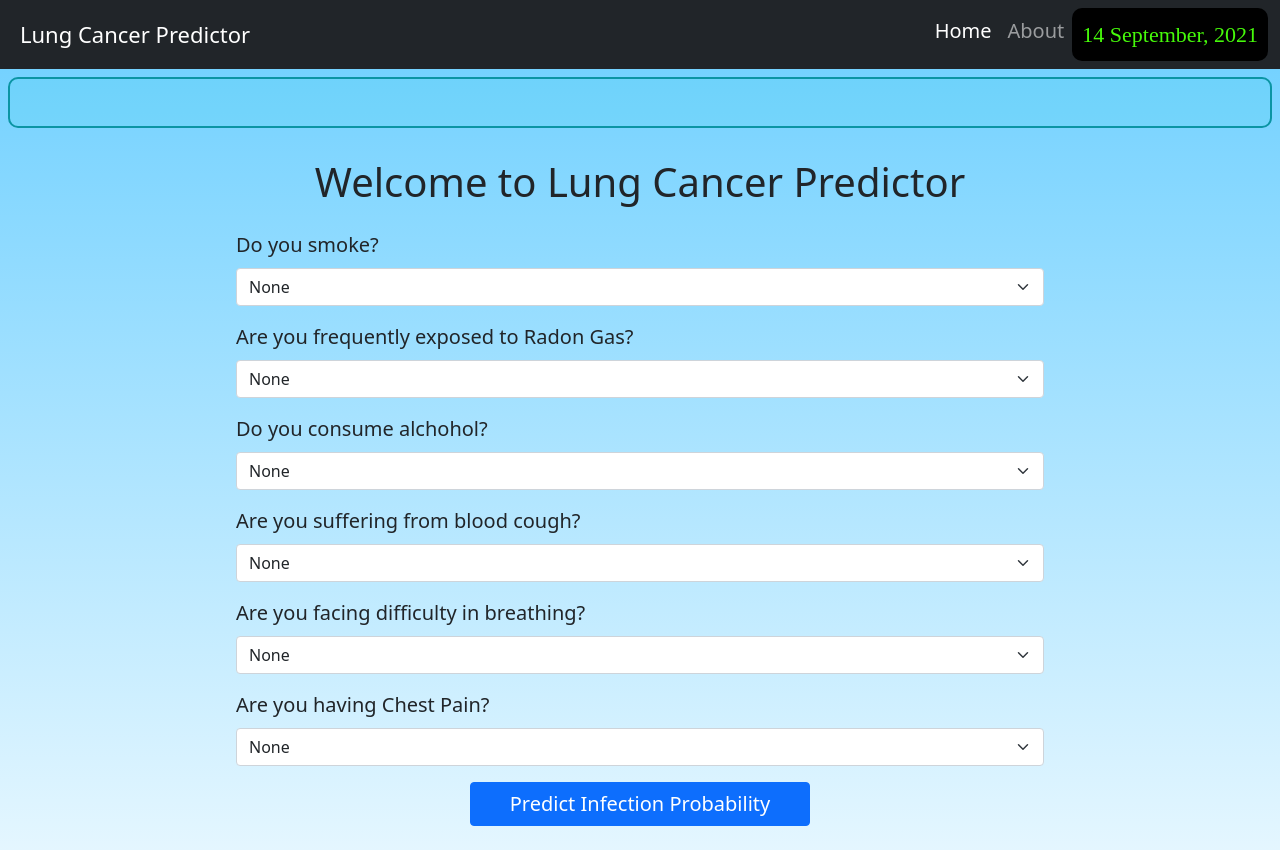
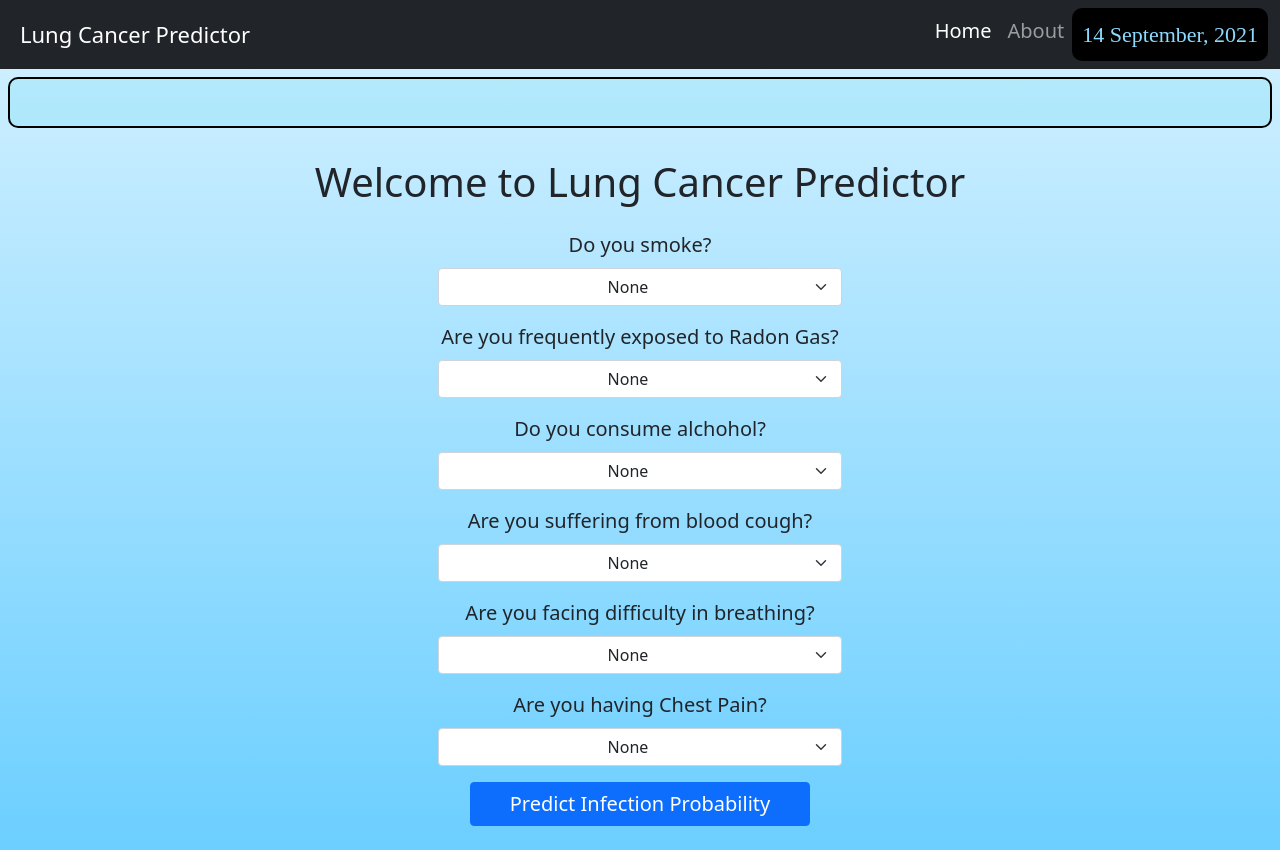
Before and after one commit to The-Coding-Hub/Lung-Cancer-Predictor, a Flask app: page / in a window 1280 px wide. Run offline with Flask 2, Linux system fonts and the light colour scheme; parts of the project's set-up code (start-up, migrations or seed data) failed here and were passed over.

Commit message:
Frontend Redesign

```diff
--- a/Static/css/style.css
+++ b/Static/css/style.css
@@ -1,5 +1,5 @@
 body {
-  background: linear-gradient(#00acff94, #0aafff1c);
+  background: linear-gradient(#0aafff2b, #00acff94);
 }
 
 .nav-link {
@@ -27,14 +27,14 @@ body {
 
 .notes {
   text-align: justify;
-  border: 1px solid #0b95a4;
+  border: 1px solid rgb(0, 0, 0);
   padding: 8px;
   border-radius: 10px;
 }
 
 .prevention {
   background-color: #52d3e833;
-  border: 2px solid #0b95a4;
+  border: 2px solid rgb(0, 0, 0);
   padding: 5px 5px 0px 5px;
   border-radius: 10px;
   margin-right: 8px;
@@ -51,7 +51,7 @@ body {
 
 #date {
   background-color: black;
-  color: #46fa0a;
+  color: #8ddaff;
   border-radius: 10px;
   padding: 10px;
   font-family: 'Times New Roman', Times, serif;
@@ -63,4 +63,13 @@ body {
   .container {
     width: 100%;
   }
+  .form-select {
+    width: 80% !important;
+  }
 }
+
+.form-select {
+  margin: auto;
+  text-align: center;
+  width: 50%;
+}
--- a/Templates/index.html
+++ b/Templates/index.html
@@ -2,7 +2,7 @@
 {% block title %} Home {% endblock title %}
 {% block common %}
 
-<div class="container my-3">
+<div class="container text-center my-3">
   <h1 class="h1 text-center">Welcome to Lung Cancer Predictor</h1>
   <div class="check-form my-4">
     <form action="/" method="POST">
--- a/Templates/result.html
+++ b/Templates/result.html
@@ -24,7 +24,7 @@
   {% endif %}
   <h4 class="h4 text-center text-danger my-3"><strong>Note: </strong>Model is trained on random data. So, predictions may be inaccurate.</h4>
   <h1 class="h1 text-center my-2">Thanks For Using Lung Cancer Predictor</h1>
-  <button class="btn btn-primary my-3" id="sub-btn">Check Again</button>
+  <a href="/"><button class="btn btn-primary my-3" id="sub-btn">Check Again</button></a>
 </div>
 
 {% endblock %}
```
